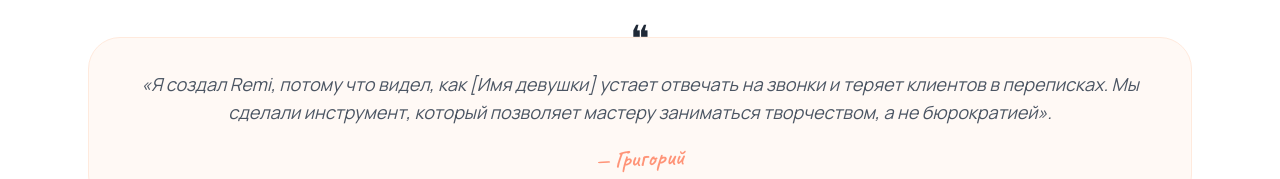
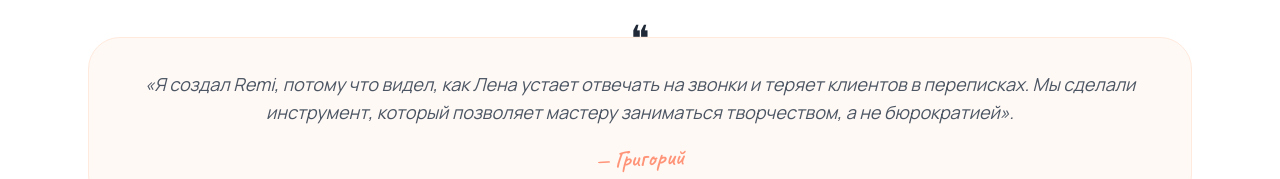
Before and after one commit to Heroinru/remi, a plain HTML site: page index.html in a window 1280 px wide. Shown: the part 3532-3711 px from the top of the page. Drawn offline with nearby package versions, Linux system fonts and the light colour scheme.

Commit message:
Update index.html

```diff
--- a/index.html
+++ b/index.html
@@ -413,7 +413,7 @@
             <div class="mt-16 bg-brand-50 rounded-[2rem] p-8 text-center relative border border-brand-100">
                 <div class="text-4xl absolute -top-5 left-1/2 transform -translate-x-1/2 text-brand-300">❝</div>
                 <p class="text-gray-600 italic text-lg font-medium">
-                    «Я создал Remi, потому что видел, как [Имя девушки] устает отвечать на звонки и теряет клиентов в переписках. Мы сделали инструмент, который позволяет мастеру заниматься творчеством, а не бюрократией».
+                    «Я создал Remi, потому что видел, как Лена устает отвечать на звонки и теряет клиентов в переписках. Мы сделали инструмент, который позволяет мастеру заниматься творчеством, а не бюрократией».
                 </p>
                 <div class="mt-4 font-hand text-2xl text-brand-500 transform -rotate-2">
                     — Григорий
```
